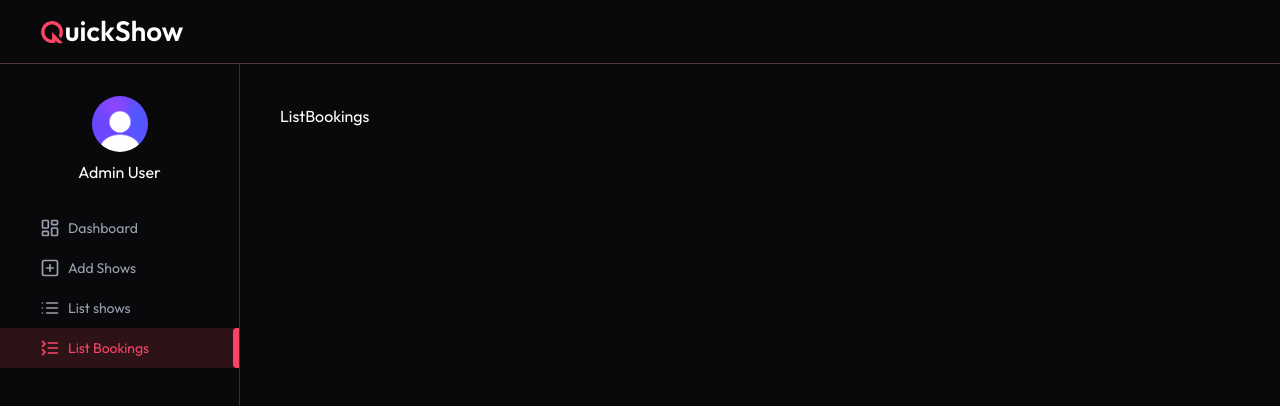
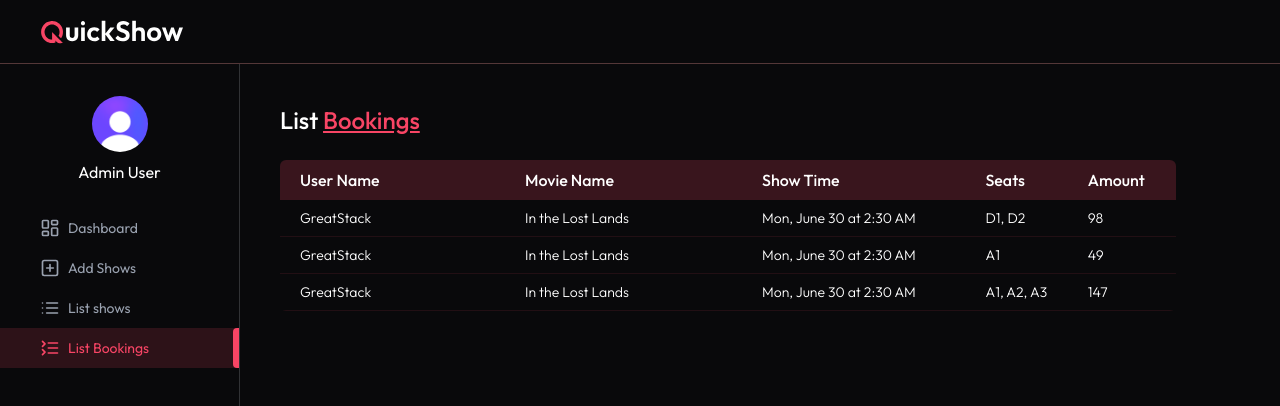
Before and after one commit to Noor-Tanvir-Hossin/cineswift-frontend, a React (Vite) app: page /admin/list-bookings in a window 1280 px wide. Shown: the top 406 px of the page. Built offline with nearby package versions, Linux system fonts and the light colour scheme; no server answers.

Commit message:
implement admin dashboard list bookings page

```diff
--- a/src/pages/admin/ListBookings.jsx
+++ b/src/pages/admin/ListBookings.jsx
@@ -1,9 +1,54 @@
-import React from 'react'
+import React, { useEffect, useState } from 'react'
+import { dummyBookingData } from '../../assets/assets';
+import Loading from '../../components/Loading';
+import Title from '../../components/admin/Title';
+import { dateFormat } from '../../lib/dateFormat';
 
 const ListBookings = () => {
-  return (
-    <div>ListBookings</div>
-  )
+  const currency = import.meta.env.VITE_CURRENCY
+  const [bookings, setBookings]= useState([]);
+  const[loading, setLoading] = useState(true)
+  const getAllBookings = ()=>{
+    setBookings(dummyBookingData)
+    setLoading(false)
+  }
+
+  useEffect(()=>{
+    getAllBookings()
+  }, [])
+
+  return !loading? (
+    <>
+    <Title text1='List' text2='Bookings' />
+    <div className='max-w-4xl mt-6 overflow-x-auto'>
+      <table className='w-full border-collapse rounded-md overflow-hidden text-nowrap'>
+        <thead>
+          <tr className='bg-primary/20  text-left text-white'>
+          <th className='p-2 font-medium pl-5'>User Name</th>
+          <th className='p-2 font-medium '>Movie Name</th>
+            <th className='p-2 font-medium'>Show Time</th>
+            <th className='p-2 font-medium'>Seats</th>
+            <th className='p-2 font-medium'>Amount</th>
+          </tr>
+        </thead>
+        <tbody className='text-sm font-light'>
+        {
+          bookings.map((item, idx)=>(
+            <tr key={idx} className='border-b border-primary/10'>
+              <td className='p-2 min-w-45 pl-5'> {item.user.name} </td>
+              <td className='p-2 min-w-45'> {item.show.movie.title} </td>
+              <td className='p-2'> {dateFormat(item.show.showDateTime)} </td>
+              <td className='p-2'> {Object.keys(item?.bookedSeats || {}).map(seat => item.bookedSeats[seat]).join(", ")}
+ </td>
+              <td className='p-2'> {currency} {item.amount} </td>
+            </tr>
+          ))
+        }
+      </tbody>
+      </table>
+    </div>
+    </>
+  ) : <Loading/>
 }
 
 export default ListBookings
```
